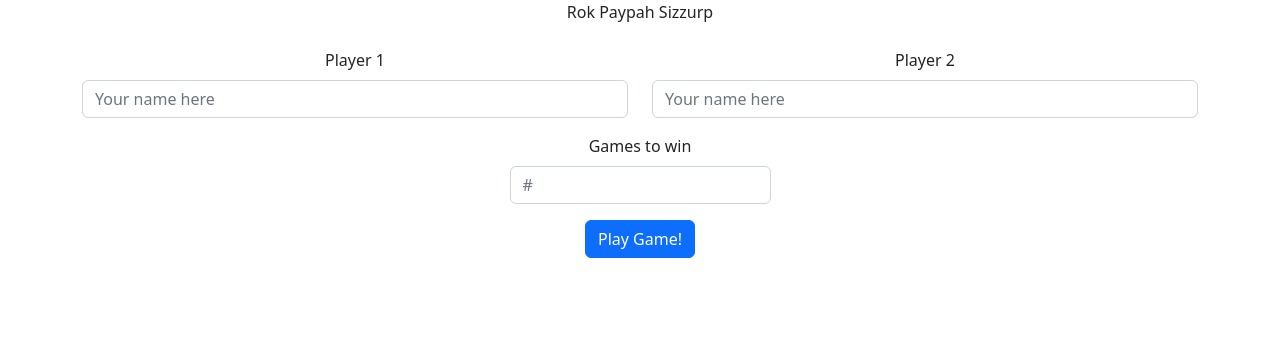
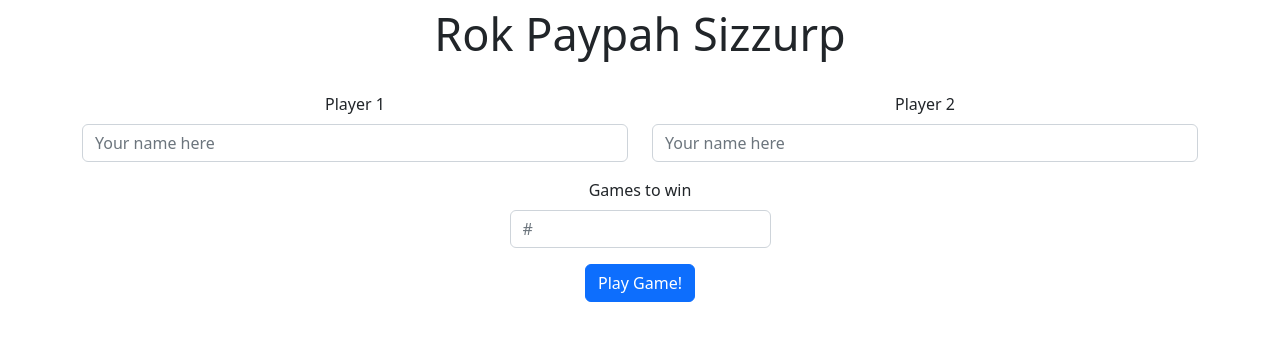
Before and after one commit to GitKevinH/make-it-come-to-life-assignment, a plain HTML site: page index.html in a window 1280 px wide. Drawn offline with nearby package versions, Linux system fonts and the light colour scheme.

Commit message:
tweaked style

```diff
--- a/index.html
+++ b/index.html
@@ -8,9 +8,9 @@
   </head>
   <body>
     <div class="container text-center">
-      <div class="row justify-content-center">
+      <div class="row">
         <div class="col">
-          <header>Rok Paypah Sizzurp</header>
+          <header style="font-size: 45px">Rok Paypah Sizzurp</header>
           <br />
         </div>
       </div>
```
